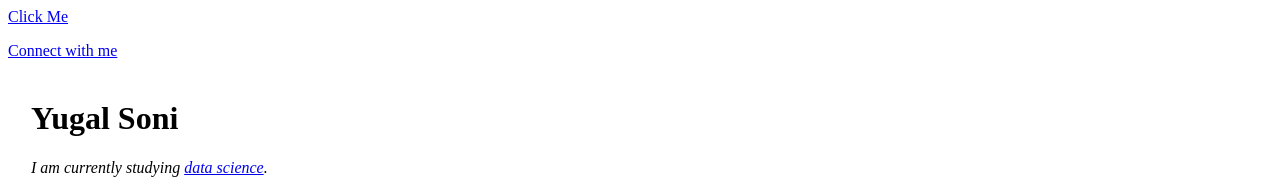
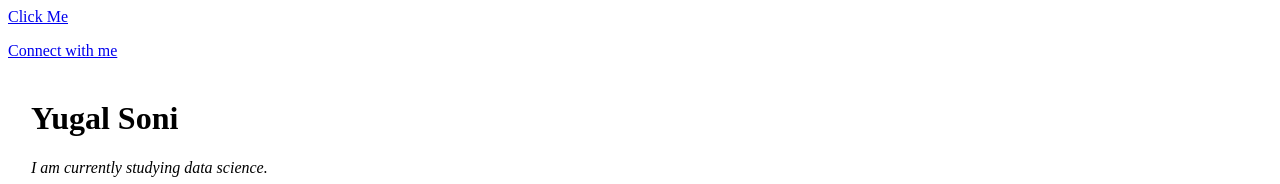
Before and after one commit to YugalSoni/Yugal-sResume.io, a plain HTML site: page index.html in a window 1280 px wide. Shown: the top 184 px of the page. Drawn offline with Linux system fonts and the light colour scheme.

Commit message:
Update index.html

```diff
--- a/index.html
+++ b/index.html
@@ -20,7 +20,7 @@
 
                 <td>
                     <h1>Yugal Soni</h1>
-                    <p><em>I am currently studying <a target="_blank" href="https:www.datascience.com">data
+                    <p><em>I am currently studying data
                                 science</a>.</em></p>
                     <p>💥Highest grossing job by 2028💥</p>
                         <nav>
```
